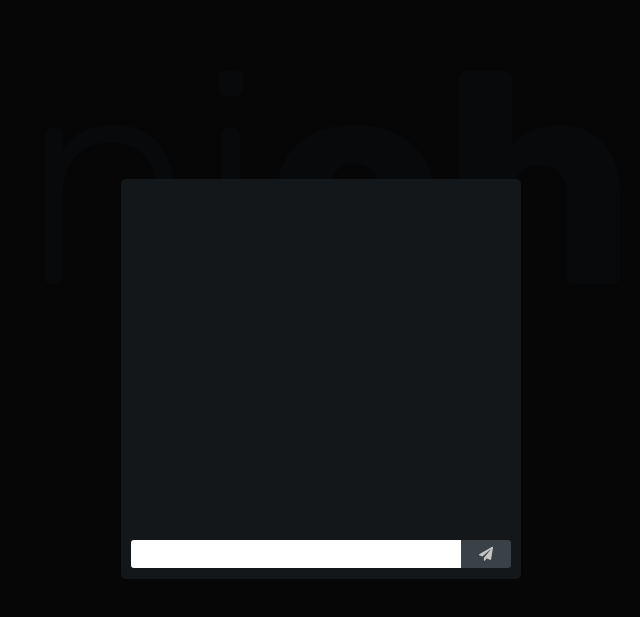
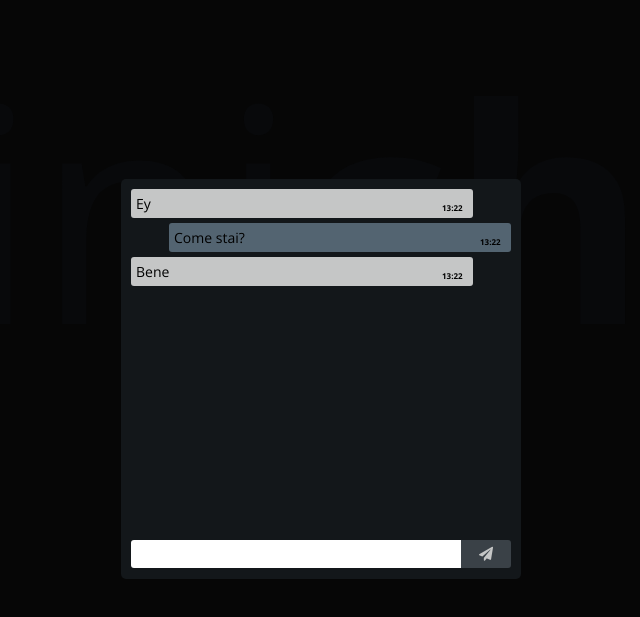
Before and after one commit to MattLeuterio/js-oggetti-studenti, a plain HTML site: page chat-handlebars/index.html in a window 1280 px wide. Shown: the part 21-638 px from the top of the page, without its empty margins (319-959 px from the left). Drawn offline with nearby package versions, Linux system fonts and the light colour scheme.

Commit message:
new exercise done!

```diff
--- a/chat-handlebars/assets/css/main.css
+++ b/chat-handlebars/assets/css/main.css
@@ -6,7 +6,7 @@
 
 body {
     height: 100vh;
-    font-family: 'Rubik', sans-serif;
+    font-family: 'Open Sans', sans-serif;
     background: #060606;
     justify-content: center;
     align-items: center;
@@ -123,9 +123,9 @@ main {
 
 .message .mess-time {
     min-width: 30px;
-    font-size: 9px;
+    font-size: 8px;
     align-self: flex-end;
-    font-weight: 400;
+    font-weight: 700;
     padding: 0 4px;
 }
 
--- a/chat-handlebars/assets/js/main.js
+++ b/chat-handlebars/assets/js/main.js
@@ -7,6 +7,34 @@ $(document).ready( function() {
     var contChat = $('.main');
     var btnSend = $('.button-send');
 
+    var randomHello = [
+        'Ey',
+        'Ciao',
+        'Ehila',
+        'Carissimo',
+        'Ciao Bello'
+    ];
+
+    var messDefault = [
+        {
+            text: randomHello[getRandomInt(0, 4)],
+            time:  time(),
+            classSend: 'mess-received'
+        },
+        {
+            text: 'Come stai?',
+            time:  time()
+        },
+        {
+            text: 'Bene',
+            time:  time(),
+            classSend: 'mess-received'
+        }
+    ];
+
+
+
+    console.log(messDefault);
 
     // Ottengo Html da usare
     var source = $('#template-chat').html();
@@ -14,6 +42,46 @@ $(document).ready( function() {
 
     // Genero utility Handlebars
     var template = Handlebars.compile(source);
+
+
+    // creo i messaggi di default che si leggono all'avvio della chat
+    for (var i = 0; i < messDefault.length; i++) {
+
+        // assegno i valori di text e time a due nuove variabili
+        var newText = messDefault[i].text;
+        var newTime = messDefault[i].time;
+
+        // se la lunghezza dell'oggetto è diversa da due quindi è presente un terzo elemento
+        if(messDefault[i].length != 2) {
+            // prendo anche la classe
+            var newReceived = messDefault[i].classSend
+
+            // creo un nuovo oggetto con anche la classe
+            var newDefMessage = {
+                text: newText,
+                time: newTime,
+                classSend: newReceived
+            };
+
+           // altrimenti creo l'oggetto solo con text e time
+           } else {
+
+            var newDefMessage = {
+                text: newText,
+                time: newTime,
+           };
+
+        };
+
+
+
+        var html = template(newDefMessage)
+
+        contChat.append(html)
+
+    };
+
+
 
     //  Inviare messaggio tramite input chat
 
@@ -94,5 +162,11 @@ $(document).ready( function() {
 
     };
 
+    // Funzione per numero random in un range
+    function getRandomInt(min, max) {
+        min = Math.ceil(min);
+        max = Math.floor(max);
+        return Math.floor(Math.random() * (max - min + 1)) + min;
+      }
 
 }); // <- End Doc Ready
--- a/chat-handlebars/index.html
+++ b/chat-handlebars/index.html
@@ -6,8 +6,8 @@
     <title>Chat | Handlebars</title>
     <!-- Main CSS -->
     <link rel="stylesheet" href="assets/css/main.css">
-    <!-- Google Font | Rubik -->
-    <link href="https://fonts.googleapis.com/css2?family=Rubik:wght@300;400;700&display=swap" rel="stylesheet">
+    <!-- Google Font | Open Sans -->
+    <link href="https://fonts.googleapis.com/css2?family=Open+Sans:wght@300;400;700&display=swap" rel="stylesheet">
     <!-- FontAwrsome -->
     <link rel='stylesheet' href='https://cdnjs.cloudflare.com/ajax/libs/font-awesome/5.13.0/css/all.min.css'/>
     <!-- Script -->
```
